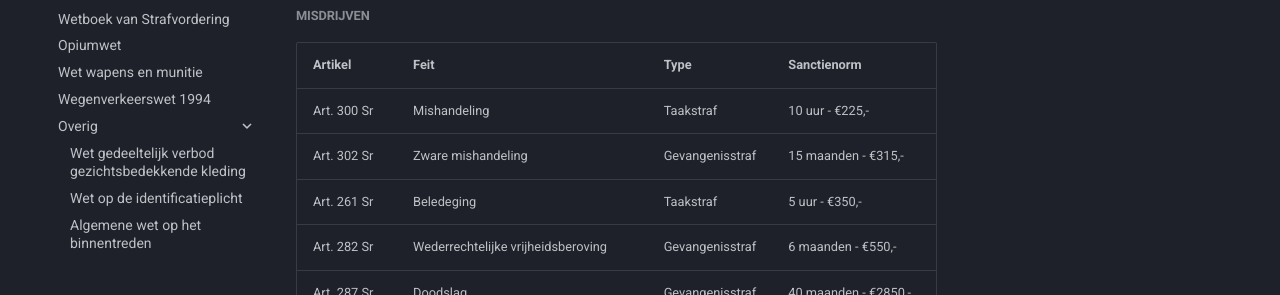
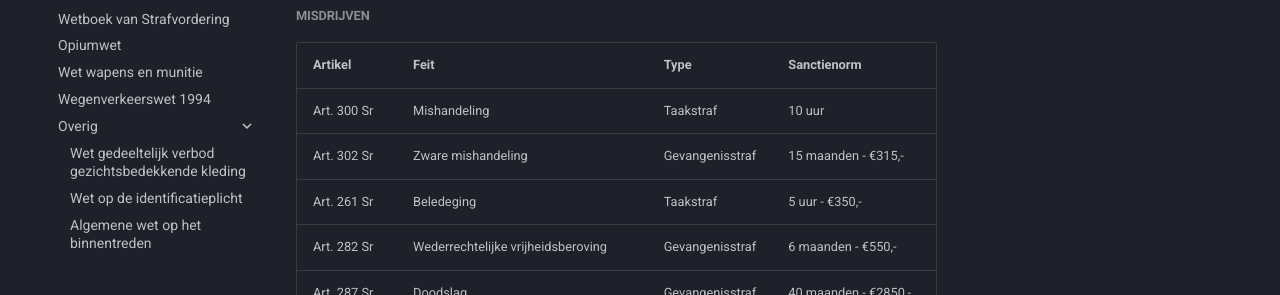
Before and after one commit to NLDenny/wetboek, an MkDocs documentation site: the page built from docs/overig/bb.md, in a window 1280 px wide and 900 px high. Shown: the part 308-603 px from the top of the window. Built offline with MkDocs 1.6.1 and Material for MkDocs 9.7.7, drawn with Linux system fonts in a browser that asks for light colours.

Commit message:
Update bb.md

```diff
--- a/docs/overig/bb.md
+++ b/docs/overig/bb.md
@@ -9,7 +9,7 @@ Het is daarom raadzaam om periodiek deze pagina opnieuw te bekijken.
 #####Misdrijven
 |Artikel|Feit|Type|Sanctienorm
 |:---|:----|:---|:---|
-Art. 300 Sr | Mishandeling | Taakstraf | 10 uur - €225,-
+Art. 300 Sr | Mishandeling | Taakstraf | 10 uur | €225,-
 Art. 302 Sr | Zware mishandeling | Gevangenisstraf | 15 maanden - €315,-
 Art. 261 Sr | Beledeging | Taakstraf | 5 uur - €350,-
 Art. 282 Sr | Wederrechtelijke vrijheidsberoving | Gevangenisstraf | 6 maanden - €550,-
```
